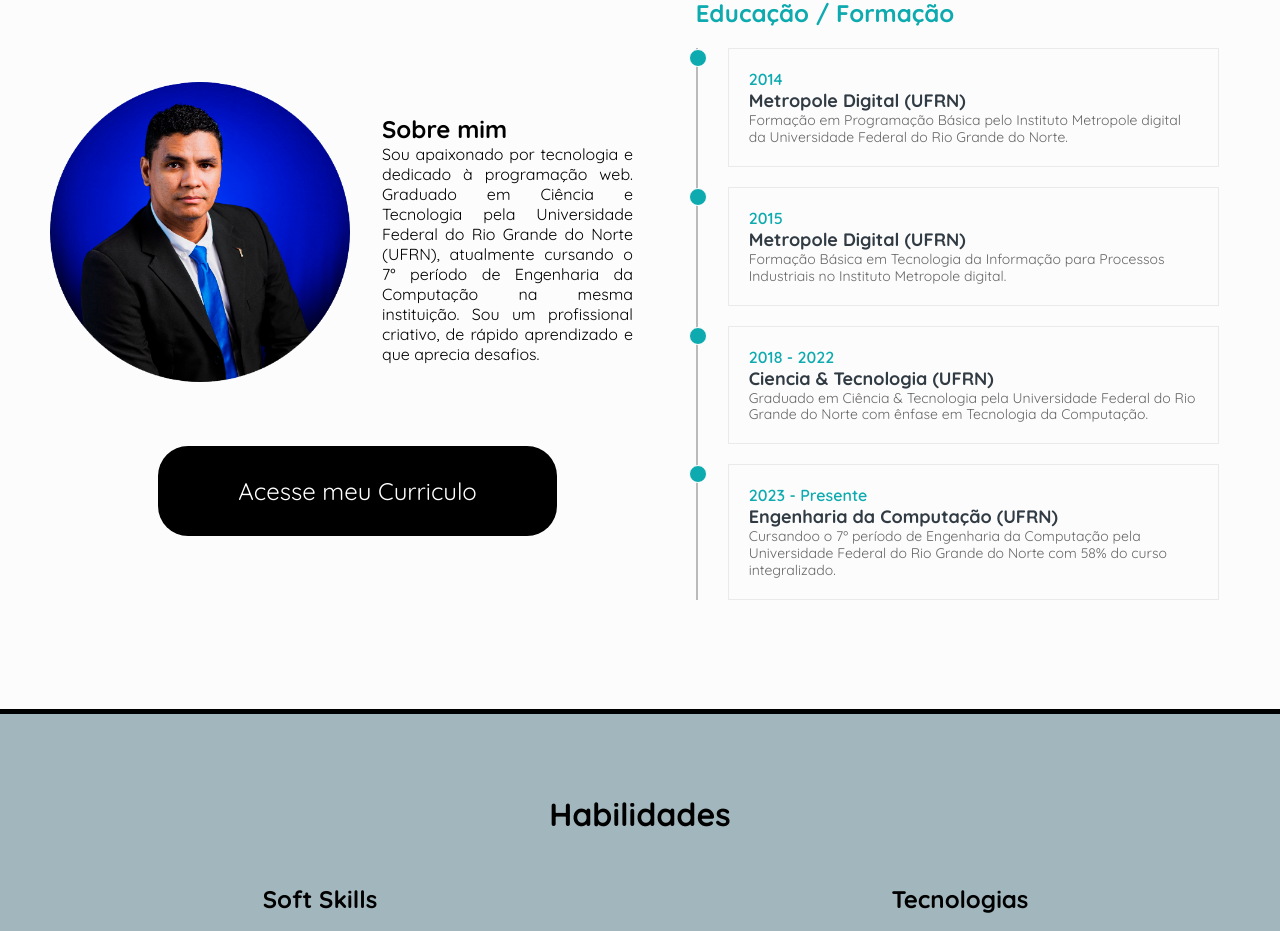
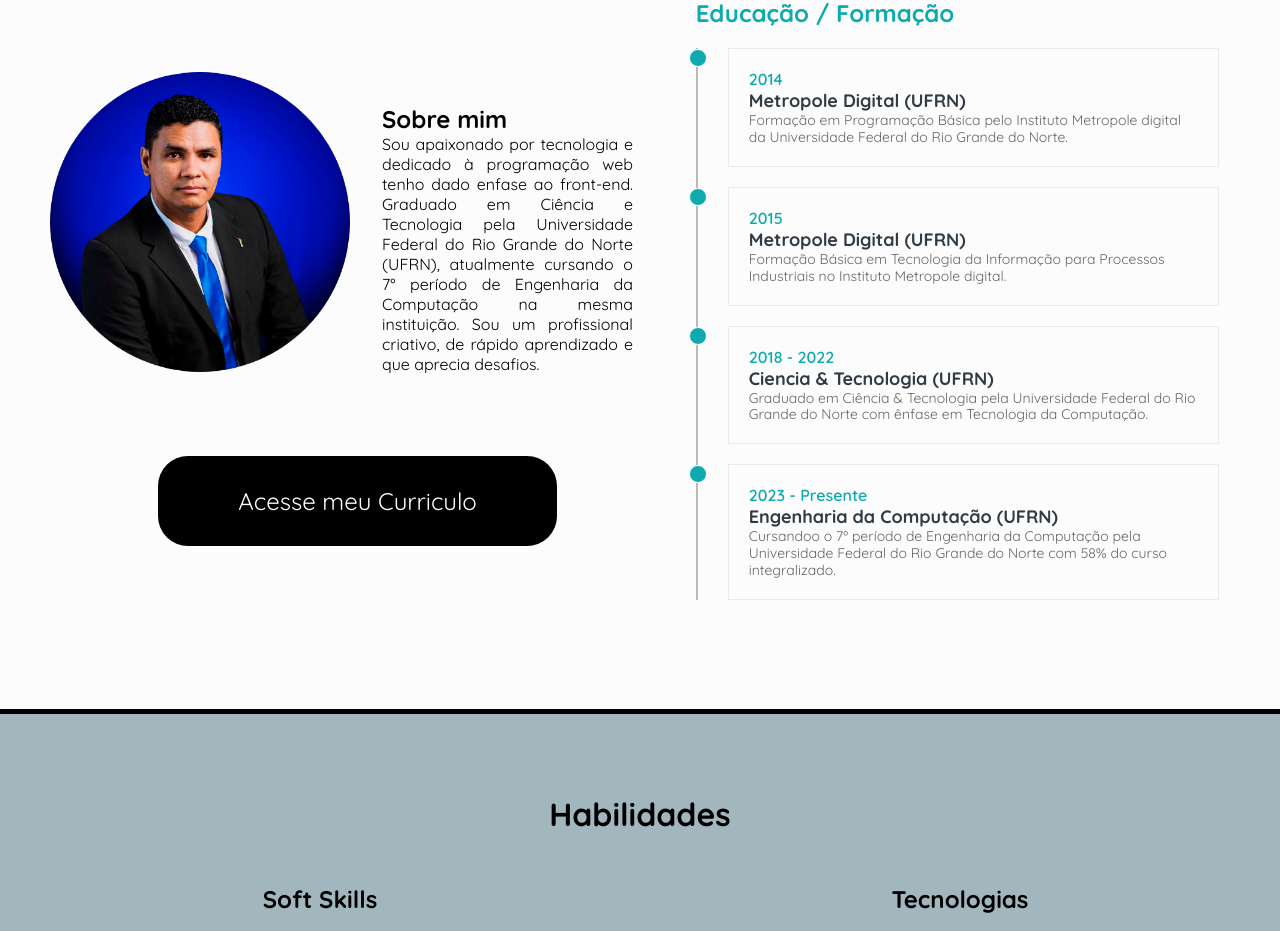
Before and after one commit to daniel-trindade/portfolio, a React (Create React App) app: page / in a window 1280 px wide. Shown: the part 931-1862 px from the top of the page. Built offline with nearby package versions, Linux system fonts and the light colour scheme; a web font is replaced by a local one.

Commit message:
Update HomePage.jsx

```diff
--- a/src/pages/HomePage.jsx
+++ b/src/pages/HomePage.jsx
@@ -50,7 +50,7 @@ const HomePage = () => {
             <div className={styles.txtContainer}>
               <h1>Sobre mim</h1>
               <p>
-                Sou apaixonado por tecnologia e dedicado à programação web. Graduado em Ciência e Tecnologia pela Universidade Federal do Rio Grande do Norte (UFRN), atualmente cursando o 7° período de Engenharia da Computação na mesma instituição. Sou um profissional criativo, de rápido aprendizado e que aprecia desafios.
+                Sou apaixonado por tecnologia e dedicado à programação web tenho dado enfase ao front-end. Graduado em Ciência e Tecnologia pela Universidade Federal do Rio Grande do Norte (UFRN), atualmente cursando o 7° período de Engenharia da Computação na mesma instituição. Sou um profissional criativo, de rápido aprendizado e que aprecia desafios.
               </p>
             </div>
 
```
